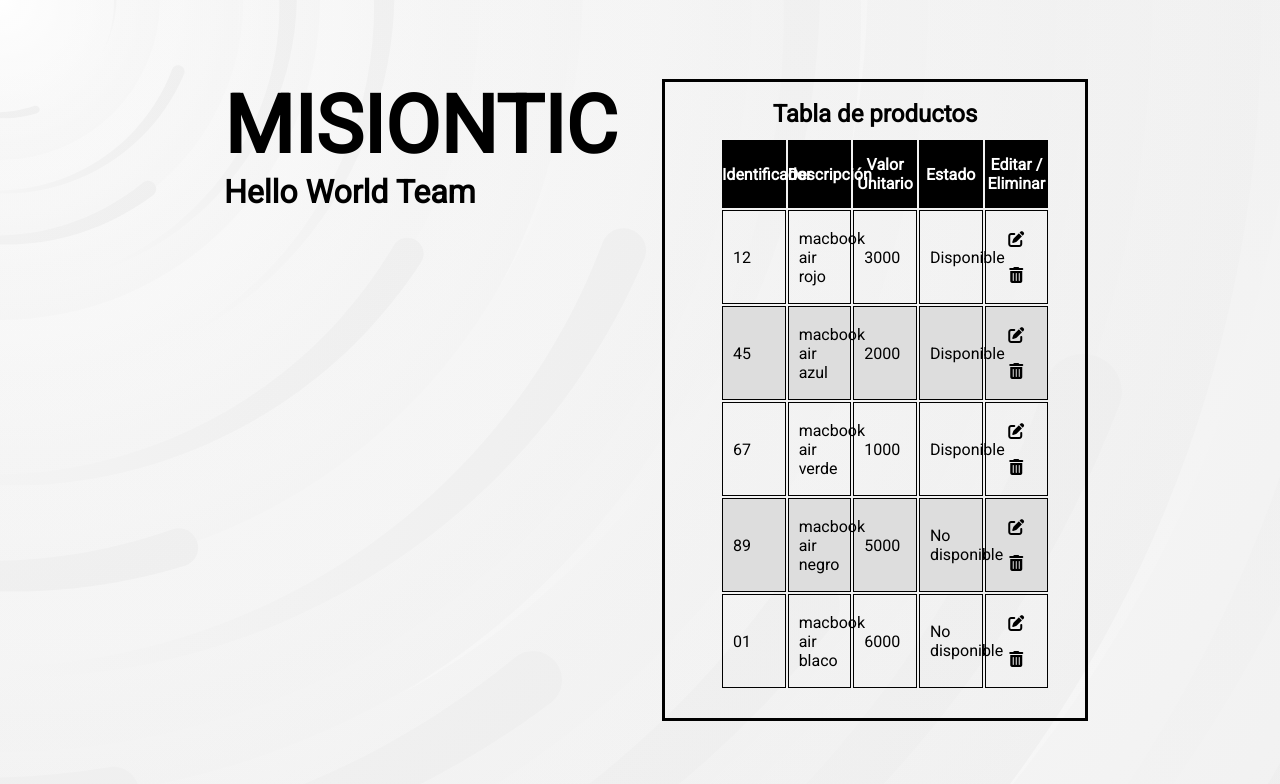
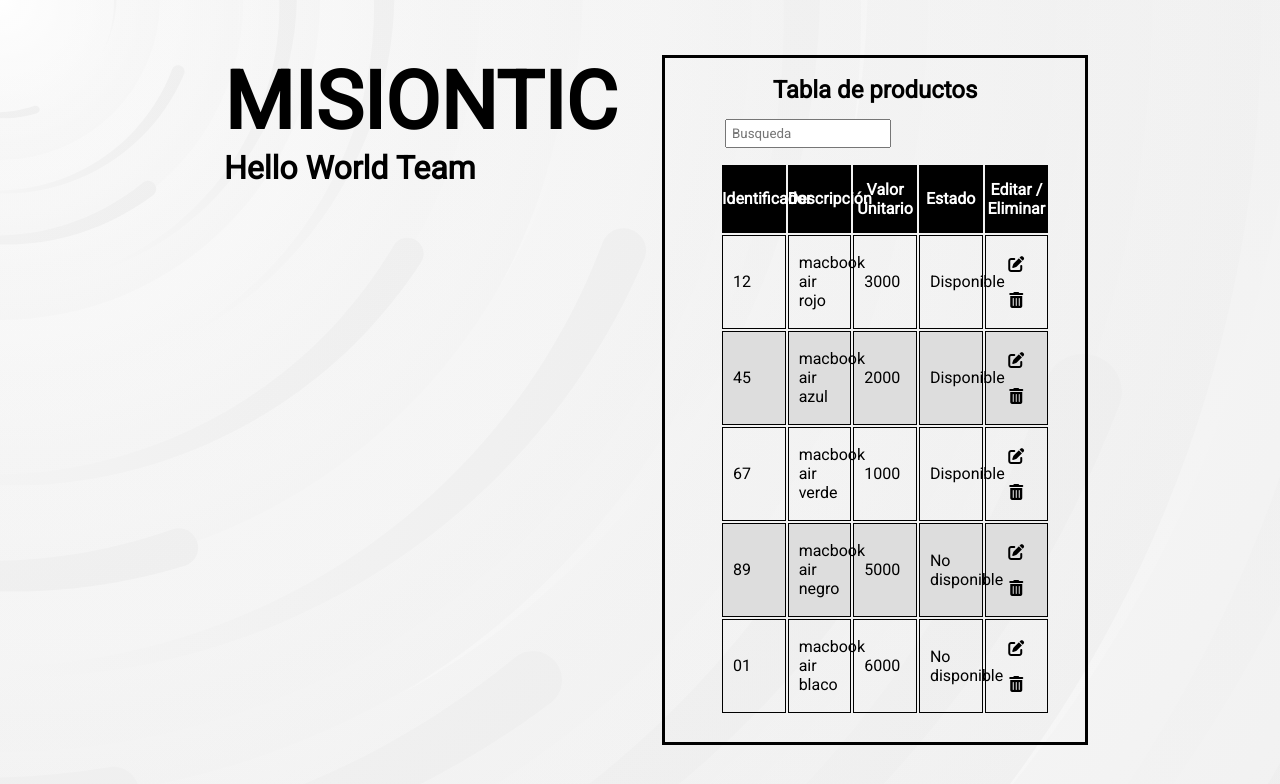
Before and after one commit to MISION-TIC-Hello-World-Team/MISIONTIC-Ciclo3, a React (Create React App) app: page /productMaster in a window 1280 px wide. Shown: the top 784 px of the page. Built offline with nearby package versions, Linux system fonts and the light colour scheme.

Commit message:
boton busqueda agregado

```diff
--- a/src/pages/ProductMaster/index.jsx
+++ b/src/pages/ProductMaster/index.jsx
@@ -39,12 +39,18 @@
 ]
 
 
-export const ProductMaster = () => {
-
+export const ProductMaster = (listaProductos) => {
     const [productos, setProductos] = useState([]);
+    const [busqueda, setBusqueda] = useState("");
     useEffect(() => {
         setProductos(ProductosBackEnd);
     }, []) // vacio así solo carga por una vez cuando load la pag
+    useEffect(()=>{
+        console.log(busqueda);
+    },[busqueda]);
+
+
+
     return (
         <div className="login-screen">
             <div className="login-container">
@@ -57,7 +63,7 @@
                 <div className="login-right">
                     <div className="login-form">
 
-                        <TablaProductos listaProductos={productos} />
+                        <TablaProductos listaProductos={productos} setBusquedax={setBusqueda}/>
 
                     </div>
                 </div>
@@ -65,12 +71,16 @@
         </div>
     )
 }
-const TablaProductos = ({ listaProductos }) => { //listaProductos es un prop
+const TablaProductos = ({ listaProductos, setBusquedax}) => { //listaProductos es un prop
 
     return (
         <div>
+
             <h2 className="title"> Tabla de productos</h2>
             <div>
+                <div className="busqueda">
+                    <input onChange={(e)=>setBusquedax(e.target.value)} placeholder="Busqueda" className="busqueda-in"></input>
+                </div>
                 <table className="table">
                     <thead>
                         <tr className="table">
@@ -90,8 +100,8 @@
                                     <td>{productos.value}</td>
                                     <td>{productos.state}</td>
                                     <td className="actions">
-                                        <i className="fas fa-edit actions"/>
-                                        <i className="fas fa-trash-alt actions"/>
+                                        <i className="fas fa-edit actions" />
+                                        <i className="fas fa-trash-alt actions" />
                                     </td>
                                 </tr>
                             );
--- a/src/pages/ProductMaster/productMaster.css
+++ b/src/pages/ProductMaster/productMaster.css
@@ -29,3 +29,9 @@
     text-align:center;
     margin:10px;
 }
+.busqueda{
+    margin:15px;
+}
+.busqueda-in{
+    padding:5px;
+}
```
Also changed, not shown: src/pages/ProductEntry/notas(IGNORAR).jsx (+14 -1 lines).
